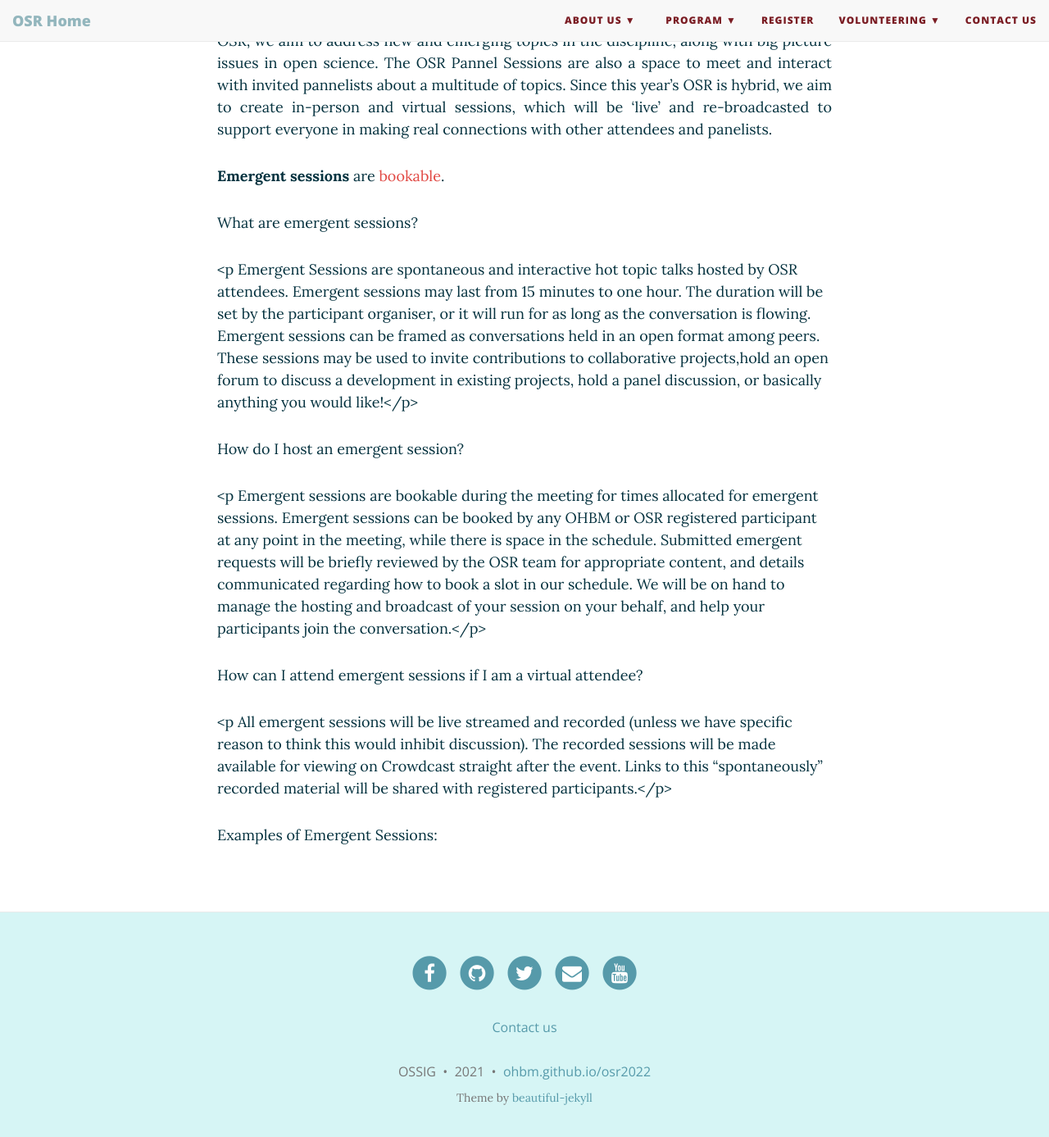
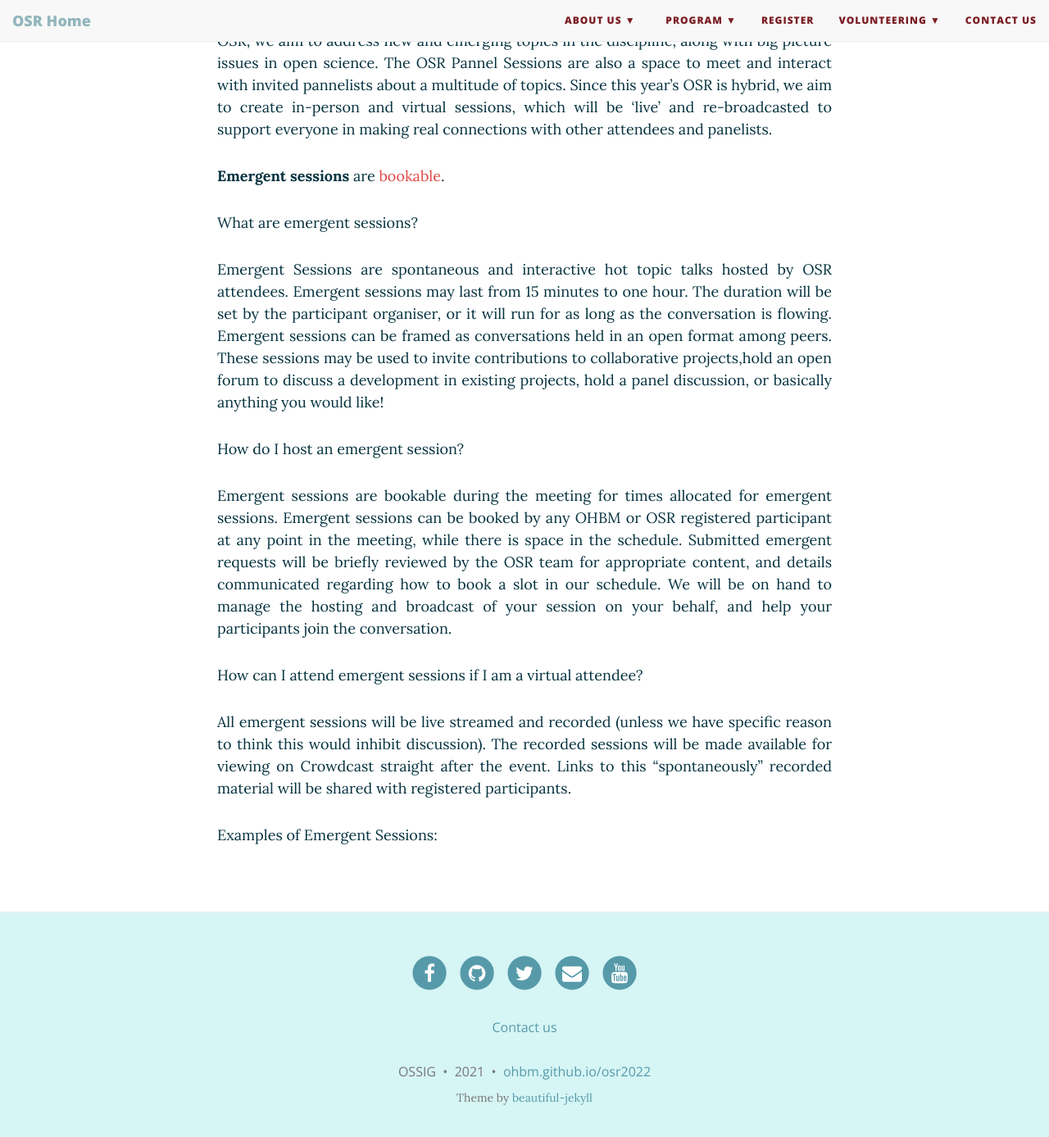
Before and after one commit to ohbm/osr2023, a Jekyll site: the page built from formats.md, in a window 1280 px wide and 1400 px high, scrolled down 1030 px. Shown: the top 1387 px of the window at 82% size. Built offline with Jekyll 4.4.1, drawn with Linux system fonts in a browser that asks for light colours; nearby versions of some CDN libraries.

Commit message:
Update formats.md

```diff
--- a/formats.md
+++ b/formats.md
@@ -38,17 +38,16 @@
 
 <p align="justify">What are emergent sessions?</p>
 
-<p Emergent Sessions are spontaneous and interactive hot topic talks hosted by OSR attendees. Emergent sessions may last from 15 minutes to one hour. The duration will be set by the participant organiser, or it will run for as long as the conversation is flowing.
-Emergent sessions can be framed as conversations held in an open format among peers. These sessions may be used to invite contributions to collaborative projects,hold an open forum to discuss a development in existing projects, hold a panel discussion, or basically anything you would like!</p>
+<p align="justify"> Emergent Sessions are spontaneous and interactive hot topic talks hosted by OSR attendees. Emergent sessions may last from 15 minutes to one hour. The duration will be set by the participant organiser, or it will run for as long as the conversation is flowing. Emergent sessions can be framed as conversations held in an open format among peers. These sessions may be used to invite contributions to collaborative projects,hold an open forum to discuss a development in existing projects, hold a panel discussion, or basically anything you would like!</p>
 
-<p align="justify">How do I host an emergent session?</p>
-<p Emergent sessions are bookable during the meeting for times allocated for emergent sessions.
+<p align="justify"> How do I host an emergent session?</p>
+<p align="justify"> Emergent sessions are bookable during the meeting for times allocated for emergent sessions.
 Emergent sessions can be booked by any OHBM or OSR registered participant at any point in the meeting, while there is space in the schedule.
 Submitted emergent requests will be briefly reviewed by the OSR team for appropriate content, and details communicated regarding how to book a slot in our schedule.
 We will be on hand to manage the hosting and broadcast of your session on your behalf, and help your participants join the conversation.</p>
 
-<p align="justify">How can I attend emergent sessions if I am a virtual attendee?</p>
-<p All emergent sessions will be live streamed and recorded (unless we have specific reason to think this would inhibit discussion). The recorded sessions will be made available for viewing on Crowdcast straight after the event. Links to this “spontaneously” recorded material will be shared with registered participants.</p>
+<p align="justify"> How can I attend emergent sessions if I am a virtual attendee?</p>
+<p align="justify"> All emergent sessions will be live streamed and recorded (unless we have specific reason to think this would inhibit discussion). The recorded sessions will be made available for viewing on Crowdcast straight after the event. Links to this “spontaneously” recorded material will be shared with registered participants.</p>
 
 <p align="justify">Examples of Emergent Sessions:</p>
 
```
